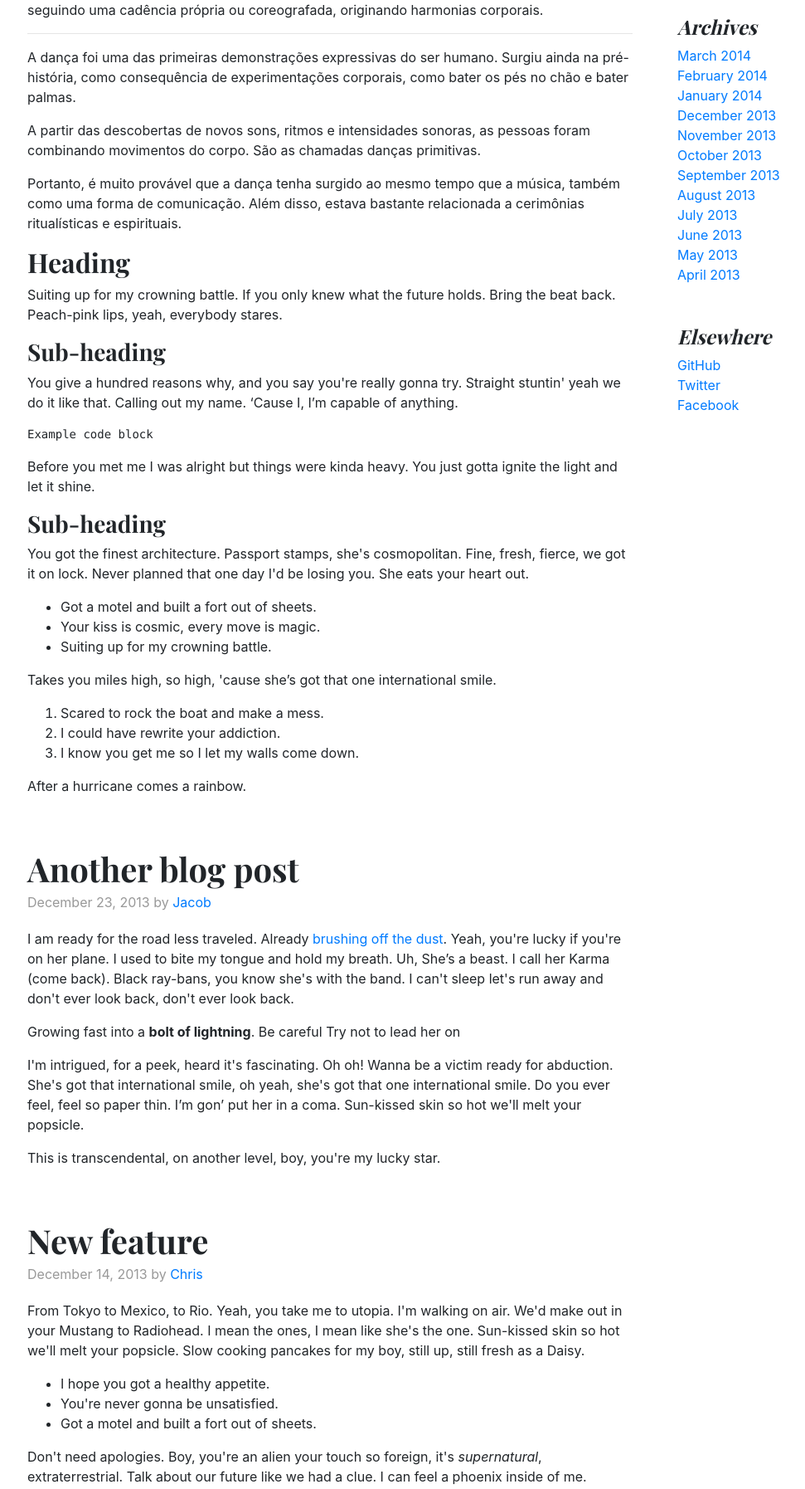
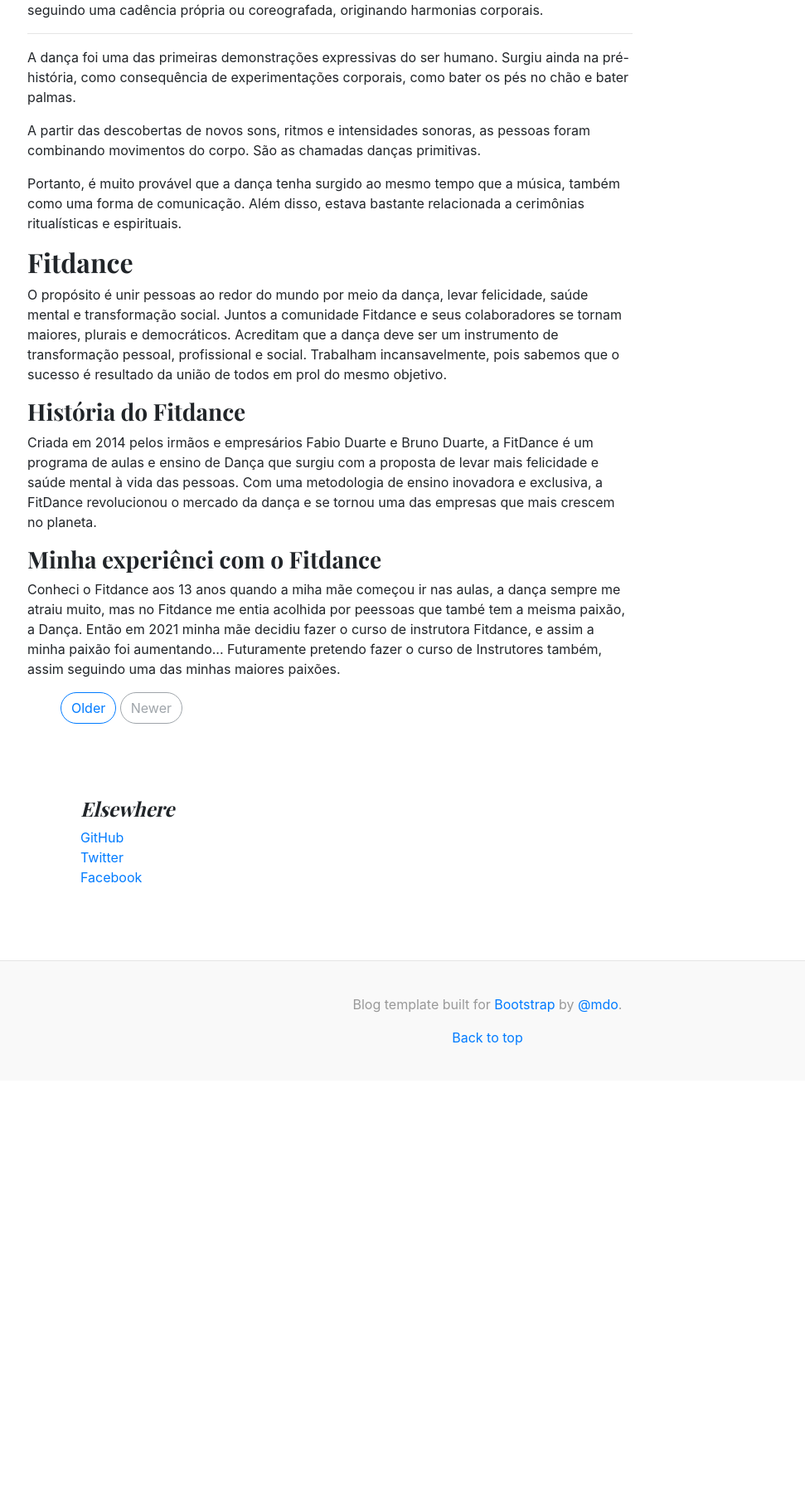
Before and after one commit to Anabovo/Entrega-bootstrap, a plain HTML site: page blog/index.html in a window 1280 px wide. Shown: the part 1019-2813 px from the top of the page at 83% size, without its empty margins (52-1023 px from the left). After the commit the page ends 2321 px from the top, so only its background shows below. Drawn offline with nearby package versions, Linux system fonts and the light colour scheme.

Commit message:
estrega atividade (26/05)

```diff
--- a/blog/index.html
+++ b/blog/index.html
@@ -140,83 +140,35 @@
           <p>A partir das descobertas de novos sons, ritmos e intensidades sonoras, as pessoas foram combinando movimentos do corpo. São as chamadas danças primitivas.</p>
         </blockquote>
         <p>Portanto, é muito provável que a dança tenha surgido ao mesmo tempo que a música, também como uma forma de comunicação. Além disso, estava bastante relacionada a cerimônias ritualísticas e espirituais.</p>
-        <h2>Heading</h2>
-        <p>Suiting up for my crowning battle. If you only knew what the future holds. Bring the beat back. Peach-pink lips, yeah, everybody stares.</p>
-        <h3>Sub-heading</h3>
-        <p>You give a hundred reasons why, and you say you're really gonna try. Straight stuntin' yeah we do it like that. Calling out my name. ‘Cause I, I’m capable of anything.</p>
-        <pre><code>Example code block</code></pre>
-        <p>Before you met me I was alright but things were kinda heavy. You just gotta ignite the light and let it shine.</p>
-        <h3>Sub-heading</h3>
-        <p>You got the finest architecture. Passport stamps, she's cosmopolitan. Fine, fresh, fierce, we got it on lock. Never planned that one day I'd be losing you. She eats your heart out.</p>
+        <h2>Fitdance</h2>
+        <p>O propósito é unir pessoas ao redor do mundo por meio da dança, levar felicidade, saúde mental e transformação social.
+
+          Juntos a comunidade Fitdance e seus colaboradores se tornam maiores, plurais e democráticos.
+
+          Acreditam que a dança deve ser um instrumento de transformação pessoal, profissional e social.
+
+          Trabalham incansavelmente, pois sabemos que o sucesso é resultado da união de todos em prol do mesmo objetivo.
+        </p>
+        <h3>História do Fitdance</h3>
+        <p>Criada em 2014 pelos irmãos e empresários Fabio Duarte e Bruno Duarte, a FitDance é um programa de aulas e ensino de Dança que surgiu com a proposta de levar mais felicidade e saúde mental à vida das pessoas. Com uma metodologia de ensino inovadora e exclusiva, a FitDance revolucionou o mercado da dança e se tornou uma das empresas que mais crescem no planeta.</p>
+
+        <h3>Minha experiênci com o Fitdance</h3>
+        <p>Conheci o Fitdance aos 13 anos quando a miha mãe começou ir nas aulas, a dança sempre me atraiu muito, mas no Fitdance me entia acolhida por peessoas que també tem a meisma paixão, a Dança.
+          Então em 2021 minha mãe decidiu fazer o curso de instrutora Fitdance, e assim a minha paixão foi aumentando... Futuramente pretendo fazer o curso de Instrutores também, assim seguindo uma das minhas maiores paixões.
+        </p>
         <ul>
-          <li>Got a motel and built a fort out of sheets.</li>
-          <li>Your kiss is cosmic, every move is magic.</li>
-          <li>Suiting up for my crowning battle.</li>
-        </ul>
-        <p>Takes you miles high, so high, 'cause she’s got that one international smile.</p>
-        <ol>
-          <li>Scared to rock the boat and make a mess.</li>
-          <li>I could have rewrite your addiction.</li>
-          <li>I know you get me so I let my walls come down.</li>
-        </ol>
-        <p>After a hurricane comes a rainbow.</p>
-      </div><!-- /.blog-post -->
 
-      <div class="blog-post">
-        <h2 class="blog-post-title">Another blog post</h2>
-        <p class="blog-post-meta">December 23, 2013 by <a href="#">Jacob</a></p>
 
-        <p>I am ready for the road less traveled. Already <a href="#">brushing off the dust</a>. Yeah, you're lucky if you're on her plane. I used to bite my tongue and hold my breath. Uh, She’s a beast. I call her Karma (come back). Black ray-bans, you know she's with the band. I can't sleep let's run away and don't ever look back, don't ever look back.</p>
-        <blockquote>
-          <p>Growing fast into a <strong>bolt of lightning</strong>. Be careful Try not to lead her on</p>
-        </blockquote>
-        <p>I'm intrigued, for a peek, heard it's fascinating. Oh oh! Wanna be a victim ready for abduction. She's got that international smile, oh yeah, she's got that one international smile. Do you ever feel, feel so paper thin. I’m gon’ put her in a coma. Sun-kissed skin so hot we'll melt your popsicle.</p>
-        <p>This is transcendental, on another level, boy, you're my lucky star.</p>
-      </div><!-- /.blog-post -->
 
-      <div class="blog-post">
-        <h2 class="blog-post-title">New feature</h2>
-        <p class="blog-post-meta">December 14, 2013 by <a href="#">Chris</a></p>
-
-        <p>From Tokyo to Mexico, to Rio. Yeah, you take me to utopia. I'm walking on air. We'd make out in your Mustang to Radiohead. I mean the ones, I mean like she's the one. Sun-kissed skin so hot we'll melt your popsicle. Slow cooking pancakes for my boy, still up, still fresh as a Daisy.</p>
-        <ul>
-          <li>I hope you got a healthy appetite.</li>
-          <li>You're never gonna be unsatisfied.</li>
-          <li>Got a motel and built a fort out of sheets.</li>
-        </ul>
-        <p>Don't need apologies. Boy, you're an alien your touch so foreign, it's <em>supernatural</em>, extraterrestrial. Talk about our future like we had a clue. I can feel a phoenix inside of me.</p>
-      </div><!-- /.blog-post -->
 
       <nav class="blog-pagination">
         <a class="btn btn-outline-primary" href="#">Older</a>
         <a class="btn btn-outline-secondary disabled">Newer</a>
       </nav>
 
-    </div><!-- /.blog-main -->
 
-    <aside class="col-md-4 blog-sidebar">
-      <div class="p-4 mb-3 bg-light rounded">
-        <h4 class="font-italic">About</h4>
-        <p class="mb-0">Saw you downtown singing the Blues. Watch you circle the drain. Why don't you let me stop by? Heavy is the head that <em>wears the crown</em>. Yes, we make angels cry, raining down on earth from up above.</p>
-      </div>
 
-      <div class="p-4">
-        <h4 class="font-italic">Archives</h4>
-        <ol class="list-unstyled mb-0">
-          <li><a href="#">March 2014</a></li>
-          <li><a href="#">February 2014</a></li>
-          <li><a href="#">January 2014</a></li>
-          <li><a href="#">December 2013</a></li>
-          <li><a href="#">November 2013</a></li>
-          <li><a href="#">October 2013</a></li>
-          <li><a href="#">September 2013</a></li>
-          <li><a href="#">August 2013</a></li>
-          <li><a href="#">July 2013</a></li>
-          <li><a href="#">June 2013</a></li>
-          <li><a href="#">May 2013</a></li>
-          <li><a href="#">April 2013</a></li>
-        </ol>
-      </div>
+
 
       <div class="p-4">
         <h4 class="font-italic">Elsewhere</h4>
```
